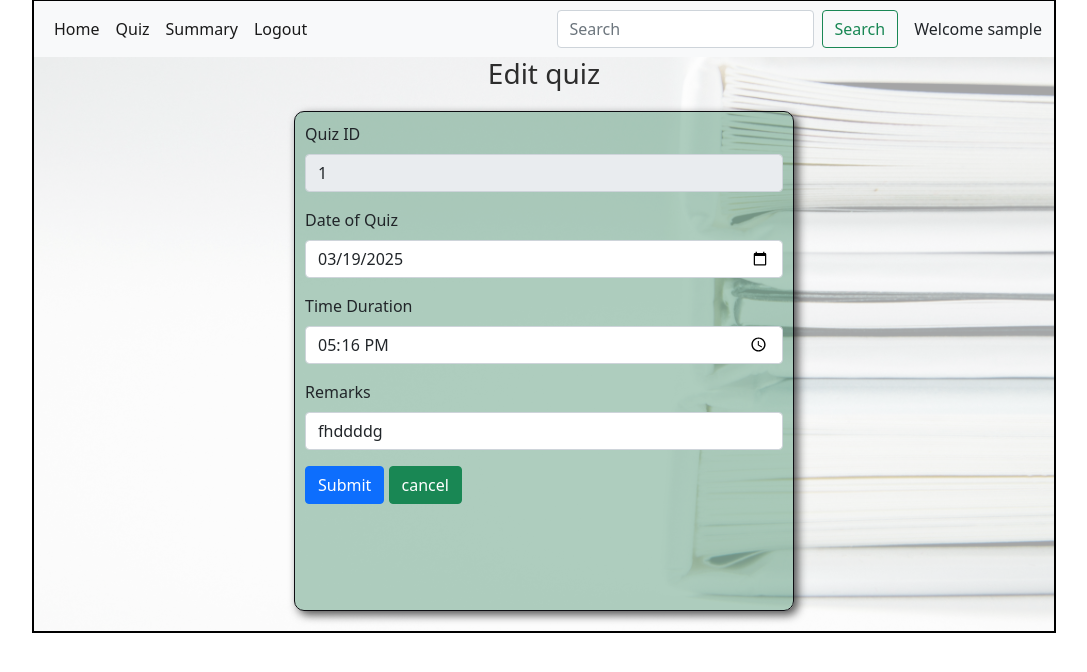
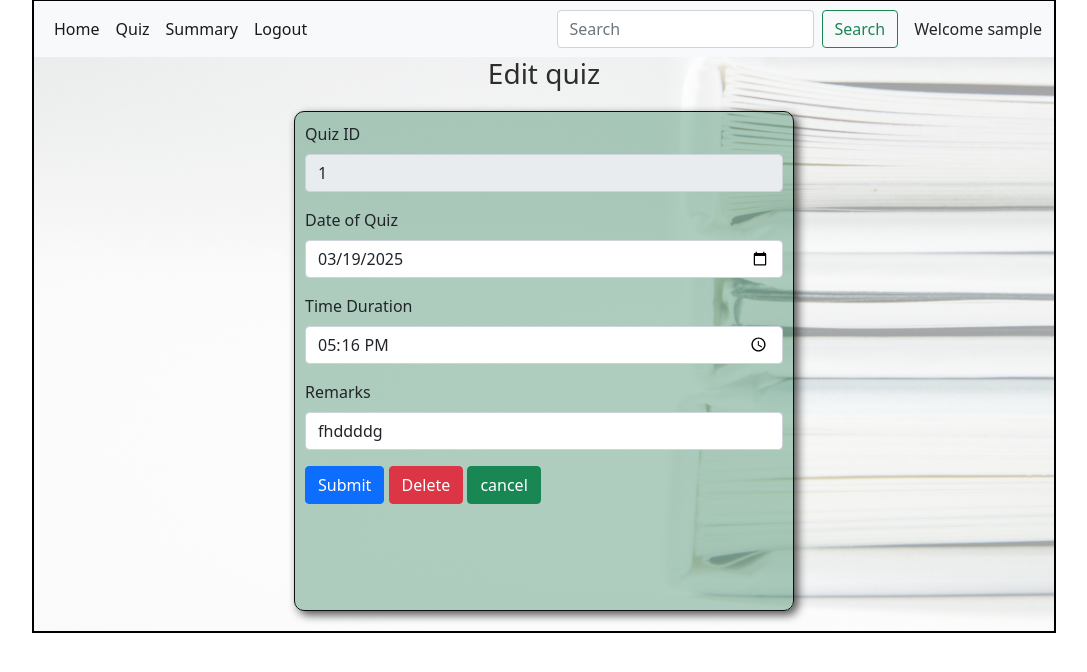
Before and after one commit to 23f2004613/Quiz_Master, a Flask app: a page that uses templates/edit_quiz.html in a window 1280 px wide. Shown: the part 57-729 px from the top of the page, without its empty margins (96-1183 px from the left). Run offline with Flask 3, Linux system fonts and the light colour scheme.

Commit message:
delete quiz and chapter name on quiz dashboard

```diff
--- a/controllers/controller.py
+++ b/controllers/controller.py
@@ -24,8 +24,8 @@ def user_dashboard(name):
 
 @app.route('/quiz_dashboard/<name>')
 def quiz_dashboard(name):
-    quizs = get_quizs()
-    return render_template("quiz_dashboard.html",quizs=quizs,name=name)
+    quizzes = Quiz.query.join(Chapter).add_columns(Quiz.id,Chapter.name.label('chapter_name')).all()
+    return render_template("quiz_dashboard.html",quizs=quizzes,name=name)
 
 # #################################################### login ########################################################
 
@@ -213,6 +213,19 @@ def edit_quiz(id,name):
         return redirect(url_for("quiz_dashboard",name=name))
     return render_template("edit_quiz.html",quiz=quiz,name=name)
 
+
+###############################################   delete quiz @@#################################################
+
+
+@app.route("/delete_quiz/<id>/<name>")
+def delete_quiz(id,name):
+    quiz=get_quiz(id)
+    db.session.delete(quiz)
+    db.session.commit()
+    return redirect(url_for("quiz_dashboard",name=name))
+
+
+
 ############################## ########## add question ############################################
 # @app.route("/add_question/")
 
--- a/templates/edit_quiz.html
+++ b/templates/edit_quiz.html
@@ -59,6 +59,7 @@
                     </div>
                     <div class="mb-3">
                         <button type="submit" class="btn btn-primary">Submit</button>
+                        <a href="/delete_quiz/{{quiz.id}}/{{name}}"  type="button" class="btn btn-danger">Delete</a>
                         <a href="/quiz_dashboard/{{name}}" type="button" class="btn btn-success"> cancel</a>
                         {{msg}}
                     </div>
--- a/templates/quiz_dashboard.html
+++ b/templates/quiz_dashboard.html
@@ -48,7 +48,7 @@
                   <div class="col" style="margin-top: 20px;">
                     <div id="shadow" class="card" style="width: 500px;">
                         <div class="card-body" >
-                          <h5 id="center" class="card-title">Quiz {{quiz.id}}</h5>
+                          <h5 id="center" class="card-title">Quiz {{quiz.id}}| <small style="color: rgb(28, 2, 255);">  {{ quiz.chapter_name }}</small></h5>
                           {%if quiz.questions%}
                           <table class="table">
                             <thead>
```
Also changed, not shown: instance/quiz_master.sqlite3.
